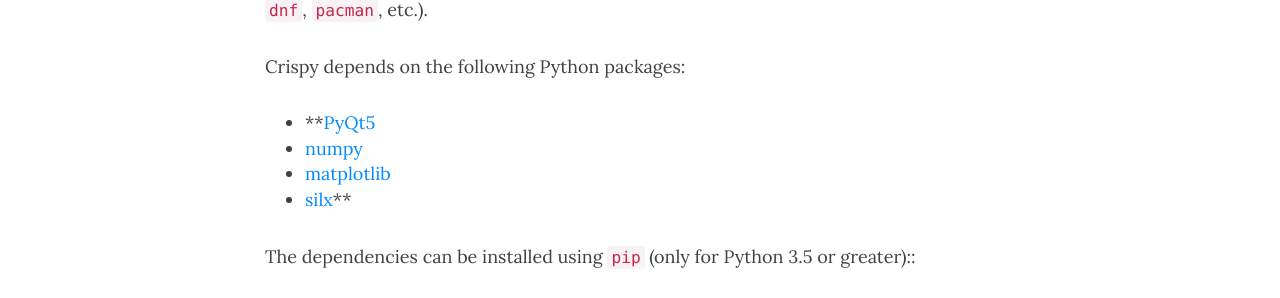
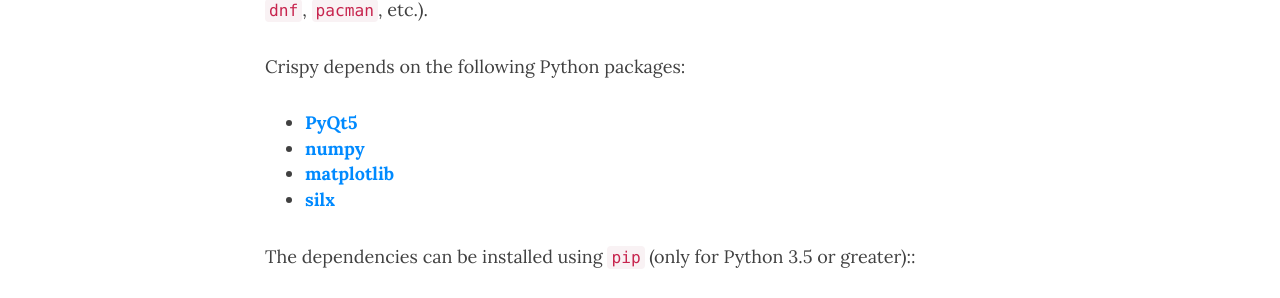
Before and after one commit to Cathyhjj/crispy2, a Jekyll site: the page built from index.md, in a window 1280 px wide and 900 px high, scrolled down 1091 px. Shown: the part 149-447 px from the top of the window. Built offline with Jekyll 4.4.1, drawn with Linux system fonts in a browser that asks for light colours; nearby versions of some CDN libraries.

```diff
--- a/index.md
+++ b/index.md
@@ -21,10 +21,10 @@ First you have to make sure you have a working Python distribution. While crispy
 
 Crispy depends on the following Python packages:
 
-* **[PyQt5](https://riverbankcomputing.com/software/pyqt/intro)
-* [numpy](http://numpy.org)
-* [matplotlib](http://matplotlib.org)
-* [silx](http://www.silx.org)**
+* **[PyQt5](https://riverbankcomputing.com/software/pyqt/intro)**
+* **[numpy](http://numpy.org)**
+* **[matplotlib](http://matplotlib.org)**
+* **[silx](http://www.silx.org)**
 
 The dependencies can be installed using `pip` (only for Python 3.5 or greater)::
 
```
